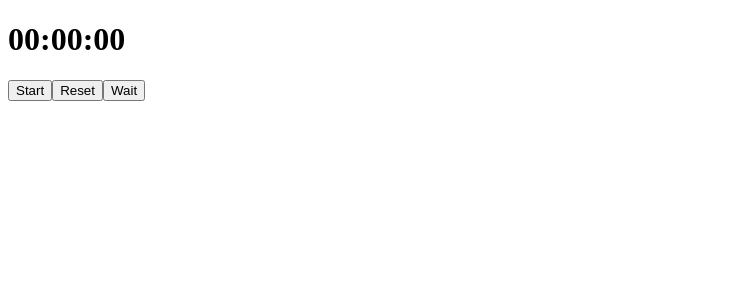
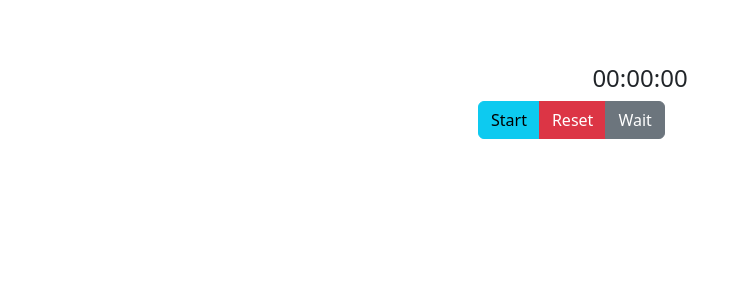
Before and after one commit to FilonenkoDima/StopWatch, an Angular app: page / in a window 1280 px wide. Shown: the top 300 px of the page, without its empty margins (0-742 px from the left). Built offline with nearby package versions, Linux system fonts and the light colour scheme.

Commit message:
added styles to template

```diff
--- a/angular.json
+++ b/angular.json
@@ -17,7 +17,8 @@
             "index": "src/index.html",
             "browser": "src/main.ts",
             "polyfills": [
-              "zone.js"
+              "zone.js",
+              "@angular/localize/init"
             ],
             "tsConfig": "tsconfig.app.json",
             "assets": [
@@ -27,9 +28,12 @@
               }
             ],
             "styles": [
+              "node_modules/bootstrap/dist/css/bootstrap.min.css",
               "src/styles.css"
             ],
-            "scripts": []
+            "scripts": [
+              "node_modules/bootstrap/dist/js/bootstrap.bundle.min.js"
+            ]
           },
           "configurations": {
             "production": {
@@ -75,7 +79,8 @@
           "options": {
             "polyfills": [
               "zone.js",
-              "zone.js/testing"
+              "zone.js/testing",
+              "@angular/localize/init"
             ],
             "tsConfig": "tsconfig.spec.json",
             "assets": [
--- a/package.json
+++ b/package.json
@@ -18,6 +18,8 @@
     "@angular/platform-browser": "^19.0.0",
     "@angular/platform-browser-dynamic": "^19.0.0",
     "@angular/router": "^19.0.0",
+    "@ng-bootstrap/ng-bootstrap": "^18.0.0",
+    "@popperjs/core": "^2.11.8",
     "bootstrap": "^5.3.3",
     "rxjs": "~7.8.0",
     "tslib": "^2.3.0",
@@ -27,6 +29,7 @@
     "@angular-devkit/build-angular": "^19.0.6",
     "@angular/cli": "^19.0.6",
     "@angular/compiler-cli": "^19.0.0",
+    "@angular/localize": "^19.0.0",
     "@types/jasmine": "~5.1.0",
     "jasmine-core": "~5.4.0",
     "karma": "~6.4.0",
--- a/src/app/stop-watch/stop-watch.component.html
+++ b/src/app/stop-watch/stop-watch.component.html
@@ -1,9 +1,21 @@
-    <h1>{{ userTimer | async | date: 'HH:mm:ss' }}</h1>
-    <button (click)="onToggleTimerMode()">
-      {{ isTimerPaused ?
-        (isTimerStarted ?
-            'Resume' : 'Start')
-        : 'Pause' }}
-    </button>
-    <button (click)="onReset()">Reset</button>
-    <button (click)="onWaitClick()">Wait</button>
+<div class="container-sm">
+  <div class="row mt-5">
+    <div class="col-4 offset-4">
+      <div class="card border-0">
+        <div class="card-body">
+          <h4 class="card-title text-center">{{ userTimer | async | date: 'HH:mm:ss' }}</h4>
+          <div class="btn-group" role="group">
+            <button class="btn btn-info" (click)="onToggleTimerMode()">
+              {{ isTimerPaused ?
+                (isTimerStarted ?
+                    'Resume' : 'Start')
+                : 'Pause' }}
+            </button>
+            <button class="btn btn-danger" (click)="onReset()">Reset</button>
+            <button class="btn btn-secondary" (click)="onWaitClick()">Wait</button>
+          </div>
+        </div>
+      </div>
+    </div>
+  </div>
+</div>
--- a/src/app/stop-watch/stop-watch.component.ts
+++ b/src/app/stop-watch/stop-watch.component.ts
@@ -3,11 +3,12 @@ import { AsyncPipe, DatePipe } from '@angular/common';
 
 import { TimerService } from './timer.service';
 import {Observable} from 'rxjs';
+import {NgbModule} from '@ng-bootstrap/ng-bootstrap';
 
 @Component({
   selector: 'app-stop-watch',
   templateUrl: './stop-watch.component.html',
-  imports: [AsyncPipe, DatePipe]
+  imports: [AsyncPipe, DatePipe, NgbModule],
 })
 export class StopWatch implements OnInit {
   private timerService: TimerService = inject(TimerService);
--- a/src/main.ts
+++ b/src/main.ts
@@ -1,3 +1,5 @@
+/// <reference types="@angular/localize" />
+
 import { bootstrapApplication } from '@angular/platform-browser';
 import { AppComponent } from './app/app.component';
 
--- a/tsconfig.app.json
+++ b/tsconfig.app.json
@@ -4,7 +4,9 @@
   "extends": "./tsconfig.json",
   "compilerOptions": {
     "outDir": "./out-tsc/app",
-    "types": []
+    "types": [
+      "@angular/localize"
+    ]
   },
   "files": [
     "src/main.ts"
```
Also changed, not shown: 2 other files (tests, documents, lock files or other folders).
